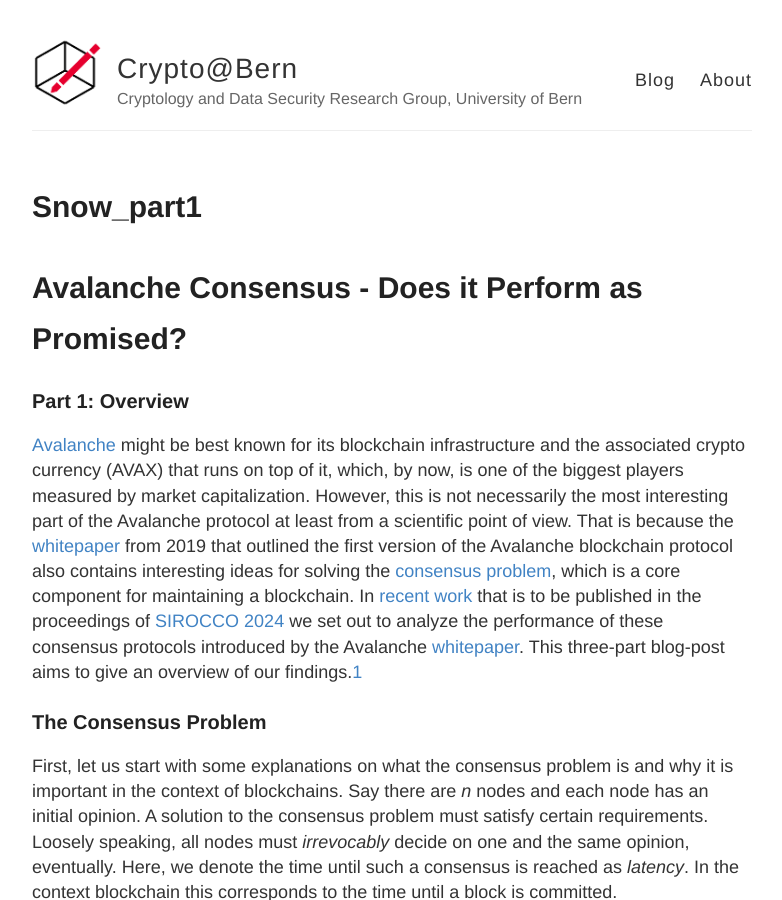
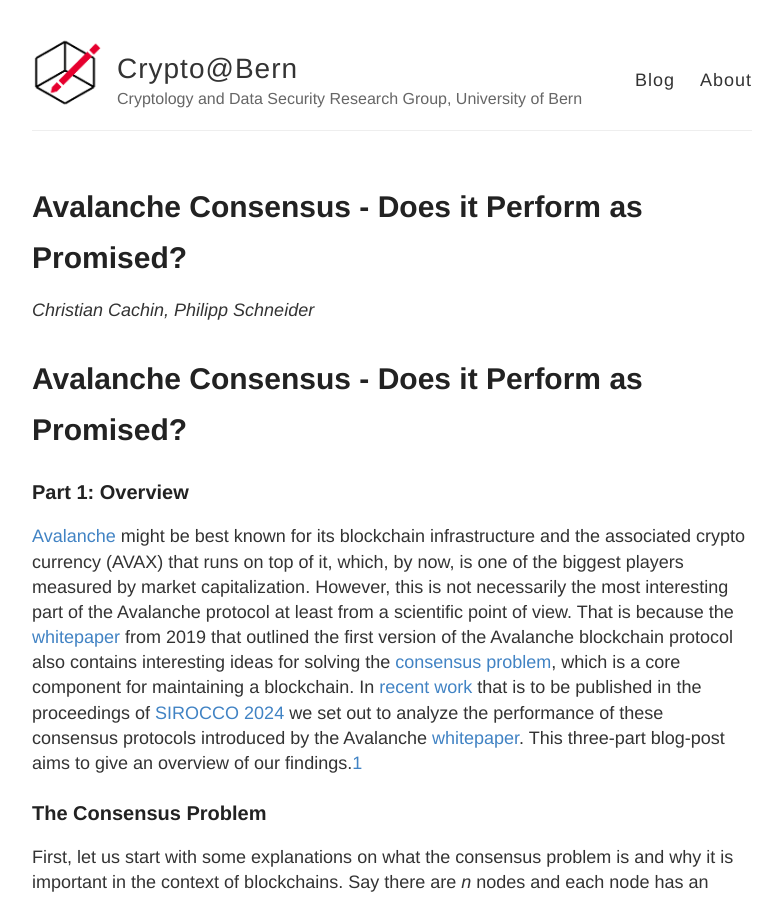
Before and after one commit to cryptobern/cryptobern.github.io, a Jekyll site: the page built from _posts/2024-05-14-snow_part1.md, in a window 1280 px wide and 900 px high. Shown: the whole window, without its empty margins (248-1030 px from the left). Built offline with Jekyll 4.4.1, drawn with Linux system fonts in a browser that asks for light colours; our own code applies the rules of GitHub Pages for plain Markdown files.

Commit message:
added header

```diff
--- a/_posts/2024-05-14-snow_part1.md
+++ b/_posts/2024-05-14-snow_part1.md
@@ -1,3 +1,10 @@
+---
+layout: post
+title:   Avalanche Consensus - Does it Perform as Promised?
+ghcommentid: 14
+author: Christian Cachin, Philipp Schneider
+---
+
 # Avalanche Consensus - Does it Perform as Promised?
 
 ###  Part 1: Overview
```
